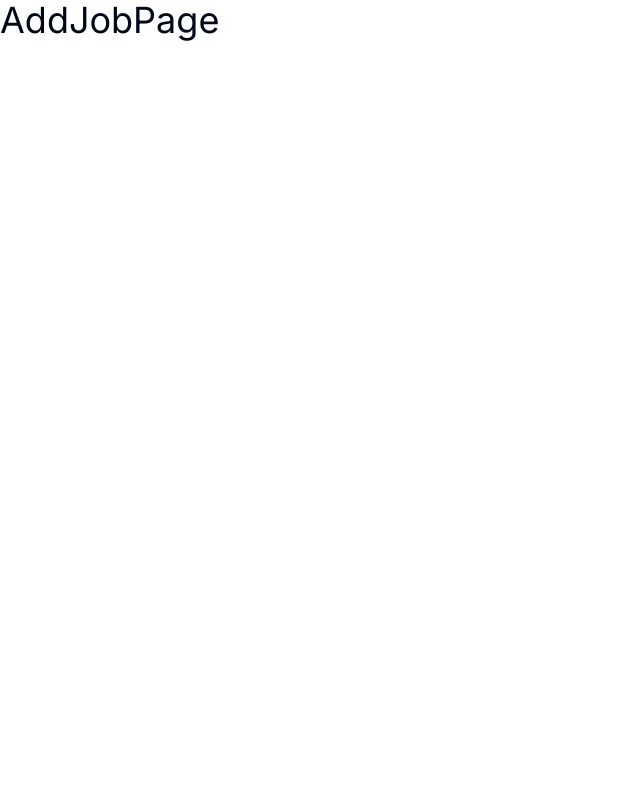
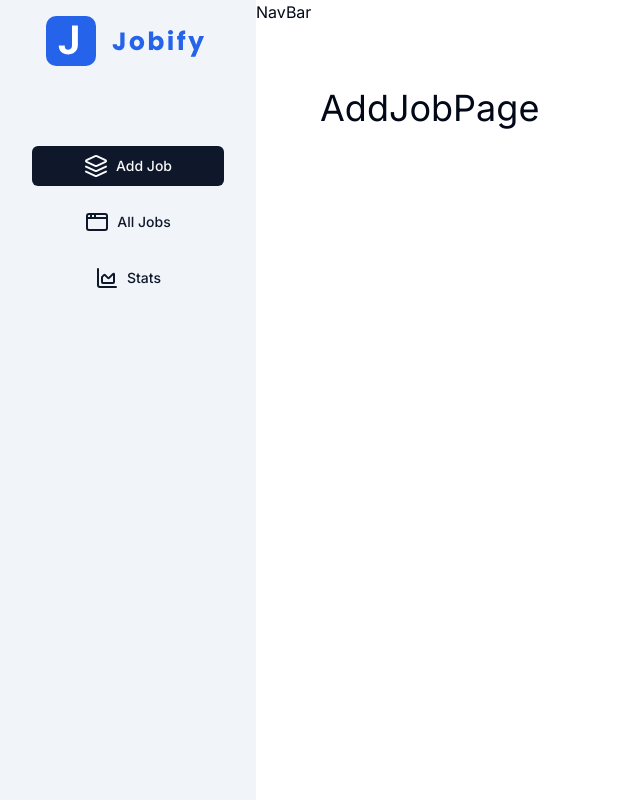
Before and after one commit to Ninja-Jutsu/hired, a Next.js app: page /add-job in a window 1280 px wide. Shown: the whole page, without its empty margins (0-640 px from the left). Built offline with nearby package versions, Linux system fonts and the light colour scheme.

Commit message:
Build SideBar Component

```diff
--- a/app/(dashboard)/layout.tsx
+++ b/app/(dashboard)/layout.tsx
@@ -1,7 +1,24 @@
-import React from 'react'
+import Navbar from '@/components/NavBar'
+import Sidebar from '@/components/SideBar'
+import { PropsWithChildren } from 'react'
 
-function layout({ children }: { children: React.ReactNode }) {
-  return <div>{children}</div>
+function layout({ children }: PropsWithChildren) {
+  return (
+    <main className='grid lg:grid-cols-5'>
+
+      {/* first-col hide on small screen */}
+      <div className='hidden lg:block lg:col-span-1 lg:min-h-screen'>
+        <Sidebar />
+      </div>
+
+      {/* second-col hide dropdown on big screen */}
+      <div className='lg:col-span-4'>
+        <Navbar />
+        <div className='py-16 px-4 sm:px-8 lg:px-16'>{children}</div>
+      </div>
+
+    </main>
+  )
 }
 
 export default layout
--- /dev/null
+++ b/components/LinksDropDown.tsx
@@ -0,0 +1,7 @@
+import React from 'react'
+
+function LinksDropDown() {
+  return <div>LinksDropDown</div>
+}
+
+export default LinksDropDown
--- /dev/null
+++ b/components/NavBar.tsx
@@ -0,0 +1,7 @@
+import React from 'react'
+
+function NavBar() {
+  return <h2>NavBar</h2>
+}
+
+export default NavBar
--- /dev/null
+++ b/components/SideBar.tsx
@@ -0,0 +1,41 @@
+'use client'
+import Logo from '@/assets/logo.svg'
+import links from '@/utils/links'
+import Image from 'next/image'
+import Link from 'next/link'
+import { Button } from './ui/button'
+import { usePathname } from 'next/navigation'
+
+function SideBar() {
+  const pathname = usePathname()
+
+  return (
+    <aside className='py-4 px-8 bg-muted h-full'>
+      <Image
+        src={Logo}
+        alt='logo'
+        className='mx-auto'
+      />
+      <div className='flex flex-col mt-20 gap-y-4'>
+        {links.map(({ href, icon, label }) => {
+          return (
+            <Button
+              asChild
+              key={href}
+              variant={pathname === href ? 'default' : 'link'}
+            >
+              <Link
+                href={href}
+                className='flex items-center gap-x-2 '
+              >
+                {icon} <span className='capitalize'>{label}</span>
+              </Link>
+            </Button>
+          )
+        })}
+      </div>
+    </aside>
+  )
+}
+
+export default SideBar
--- /dev/null
+++ b/components/ThemeToggle.tsx
@@ -0,0 +1,7 @@
+import React from 'react'
+
+function ThemeToggle() {
+  return <div>ThemeToggle</div>
+}
+
+export default ThemeToggle
```
